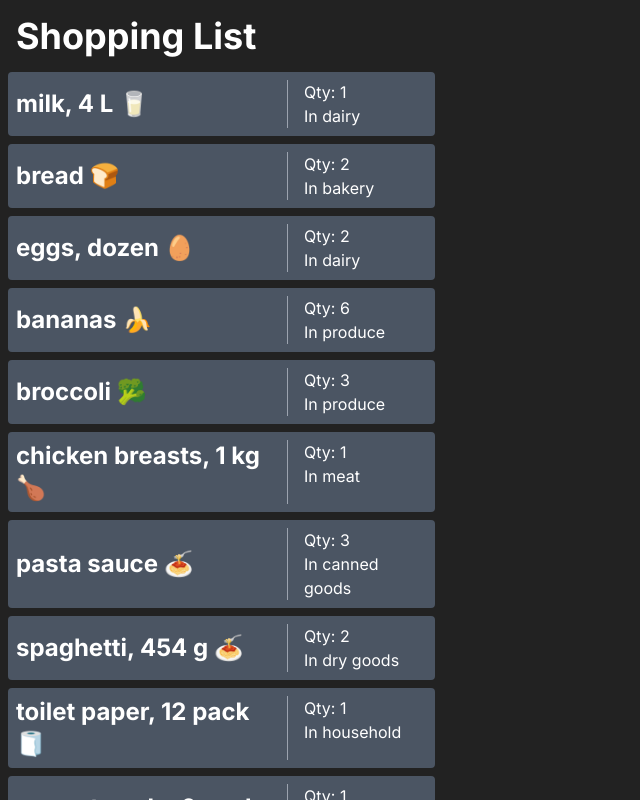
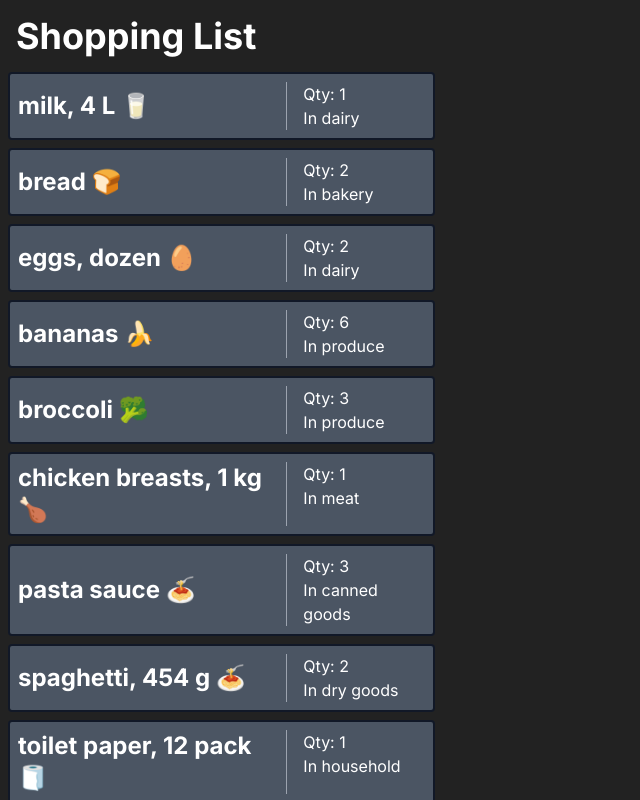
Before and after one commit to James-Sundby/cprg306-assignments, a Next.js app: page /week3 in a window 1280 px wide. Shown: the top 800 px of the page, without its empty margins (0-640 px from the left). Built offline with nearby package versions, Linux system fonts and the light colour scheme.

Commit message:
Adds hover select styling

```diff
--- a/app/week3/item.js
+++ b/app/week3/item.js
@@ -1,10 +1,10 @@
 export default function Item({ name, quantity, category }) {
     return (
-        <li className="bg-gray-600 p-2 m-2 rounded flex w-1/3">
+        <li className="bg-gray-600 p-2 m-2 rounded flex w-1/3 border-2 border-gray-900 hover:border-white">
             <div className="w-full pr-4 border-r border-gray-400 flex items-center">
                 <h2 className="font-bold text-2xl">{name}</h2>
             </div>
-            <div className="w-1/2 pl-4">
+            <div className="w-1/2 pl-4 hover:font-bold">
                 <p>Qty: {quantity}</p>
                 <p>In {category}</p>
             </div>
```
